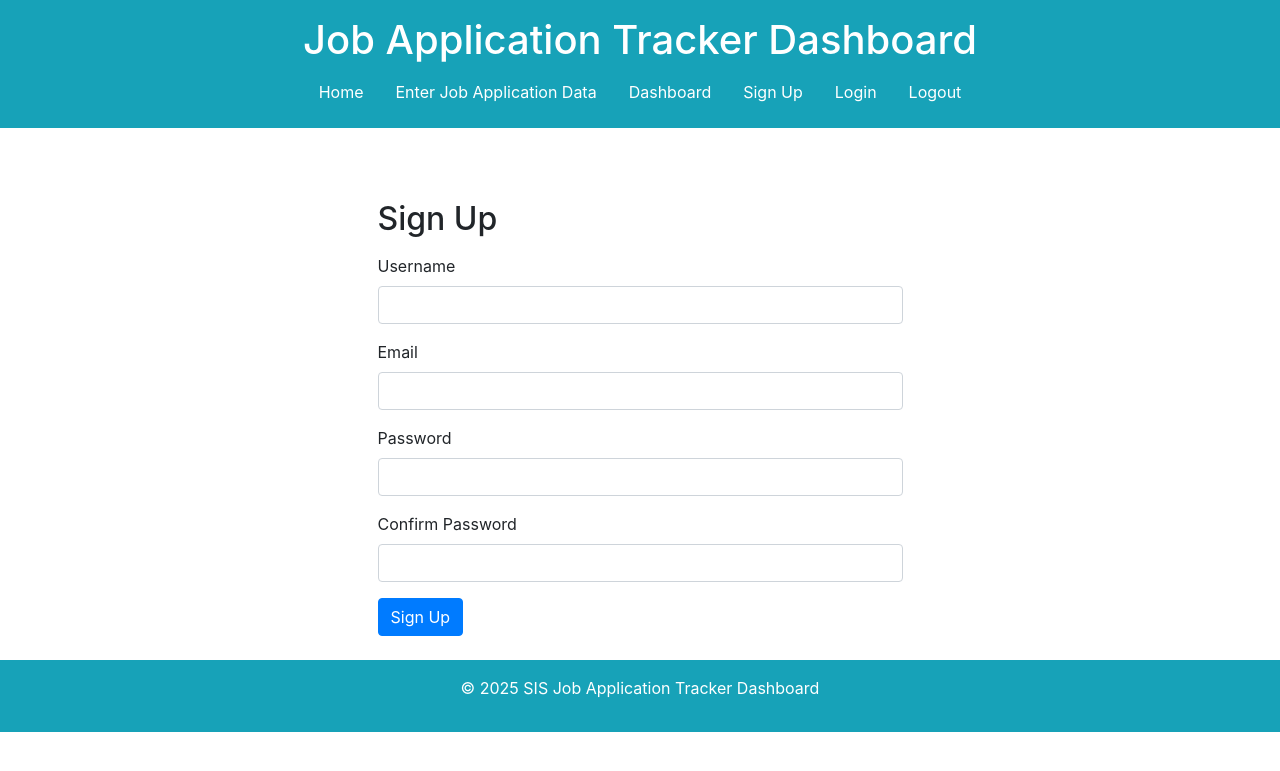
After one commit to GinaHorch/job-application-tracker, a Flask app: page /signup in a window 1280 px wide. The commit adds this page. Shown: the top 771 px of the page. Run offline with Flask 3, Linux system fonts and the light colour scheme; some libraries are stand-ins or nearby versions.

Commit message:
Add signup form and route

```diff
--- a/app.py
+++ b/app.py
@@ -6,7 +6,7 @@ from flask_sqlalchemy import SQLAlchemy
 from flask_migrate import Migrate
 from dotenv import load_dotenv
 import os
-from forms import JobApplicationForm, LoginForm
+from forms import JobApplicationForm, LoginForm, SignupForm
 from models import JobApplication, User
 from extensions import db
 
@@ -31,6 +31,19 @@ def load_user(user_id):
 @app.route('/')
 def index():
     return render_template('index.html')
+
+@app.route('/signup', methods=['GET', 'POST'])
+def signup():
+    form = SignupForm()
+    if form.validate_on_submit():
+        user = User(username=form.username.data, email=form.email.data)
+        user.set_password(form.password.data)
+        db.session.add(user)
+        db.session.commit()
+        flash('Thanks for signing up! Please log in.', 'success')
+        login_user(user)
+        return redirect(url_for('dashboard'))
+    return render_template('signup.html', form=form)
 
 @app.route('/login', methods=['GET', 'POST'])
 def login():
--- a/forms.py
+++ b/forms.py
@@ -1,9 +1,30 @@
 from flask_wtf import FlaskForm
 from flask_wtf.csrf import CSRFProtect
 from wtforms import StringField, SubmitField, DateField, SelectField, TextAreaField, RadioField, PasswordField, BooleanField
-from wtforms.validators import DataRequired, Optional
+from wtforms.validators import DataRequired, Optional, EqualTo, ValidationError
+from models import User
 
 csrf = CSRFProtect()
+
+class SignupForm(FlaskForm):
+    username = StringField('Username', validators=[DataRequired()])
+    email = StringField('Email', validators=[DataRequired()])
+    password = PasswordField('Password', validators=[DataRequired()])
+    confirm_password = PasswordField('Confirm Password', validators=[
+        DataRequired(),
+        EqualTo('password', message="Passwords must match.")
+    ])
+    submit = SubmitField('Sign Up')
+
+    def validate_username(self, username):
+        user = User.query.filter_by(username=username.data).first()
+        if user:
+            raise ValidationError('That username is taken. Please choose a different one.')
+
+    def validate_email(self, email):
+        user = User.query.filter_by(email=email.data).first()
+        if user:
+            raise ValidationError('That email is taken. Please choose a different one.')
 
 class LoginForm(FlaskForm):
     username = StringField('Username', validators=[DataRequired()])
--- a/templates/base.html
+++ b/templates/base.html
@@ -16,6 +16,7 @@
                 <li class="nav-item"><a class="nav-link text-white" href="{{ url_for('index') }}">Home</a></li>
                 <li class="nav-item"><a class="nav-link text-white" href="{{ url_for('form') }}">Enter Job Application Data</a></li>
                 <li class="nav-item"><a class="nav-link text-white" href="{{ url_for('dashboard') }}">Dashboard</a></li>
+                <li class="nav-item"><a class="nav-link text-white" href="{{ url_for('signup') }}">Sign Up</a></li>
                 <li class="nav-item"><a class="nav-link text-white" href="{{ url_for('login') }}">Login</a></li>
                 <li class="nav-item"><a class="nav-link text-white" href="{{ url_for('logout') }}">Logout</a></li>
             </ul>
--- /dev/null
+++ b/templates/signup.html
@@ -0,0 +1,33 @@
+{% extends "base.html" %}
+
+{% block title %}Sign Up{% endblock %}
+
+{% block content %}
+<div class="container">
+    <div class="row justify-content-center">
+        <div class="col-md-6">
+            <h2 class="mt-5 mb-3">Sign Up</h2>
+            <form method="POST">
+                {{ form.hidden_tag() }}
+                <div class="form-group">
+                    {{ form.username.label }}
+                    {{ form.username(class="form-control") }}
+                </div>
+                <div class="form-group">
+                    {{ form.email.label }}
+                    {{ form.email(class="form-control") }}
+                </div>
+                <div class="form-group">
+                    {{ form.password.label }}
+                    {{ form.password(class="form-control") }}
+                </div>
+                <div class="form-group">
+                    {{ form.confirm_password.label }}
+                    {{ form.confirm_password(class="form-control") }}
+                </div>
+                <button type="submit" class="btn btn-primary">Sign Up</button>
+            </form>
+        </div>
+    </div>
+</div>
+{% endblock %}
```
